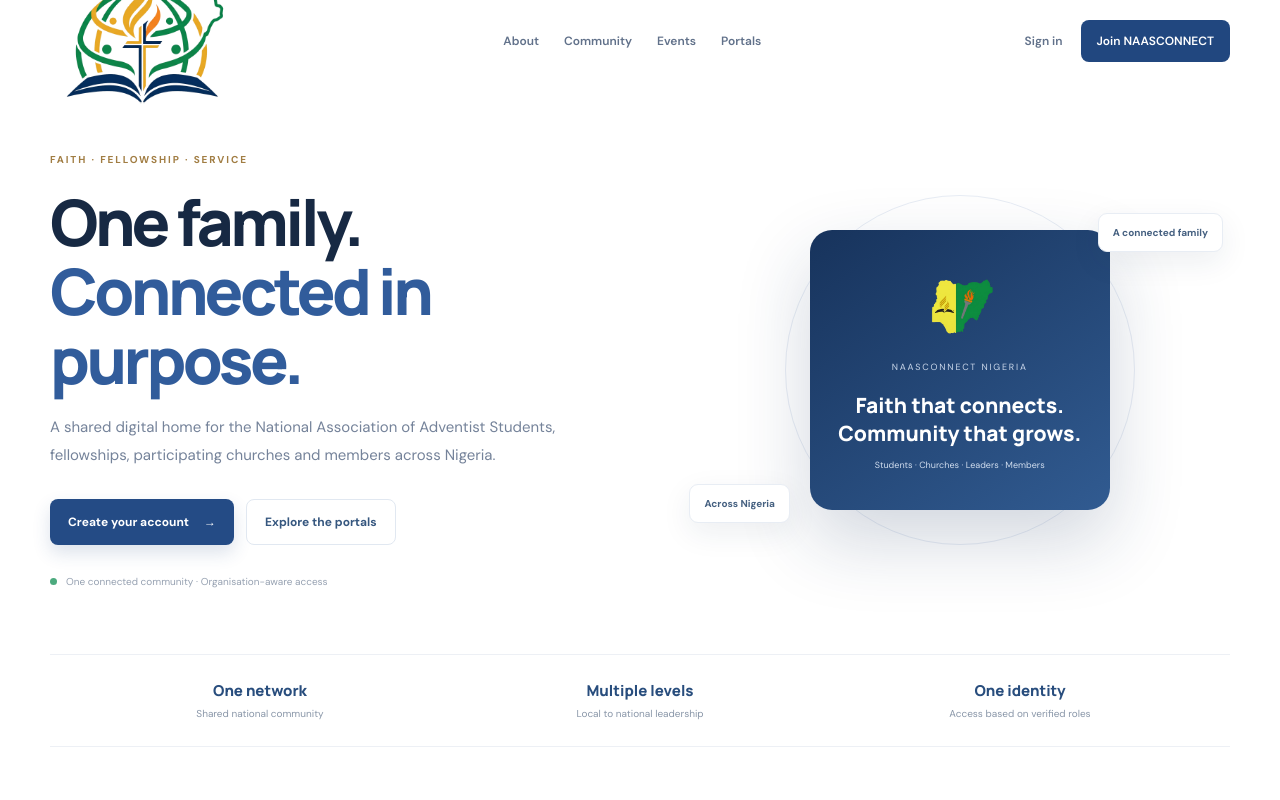
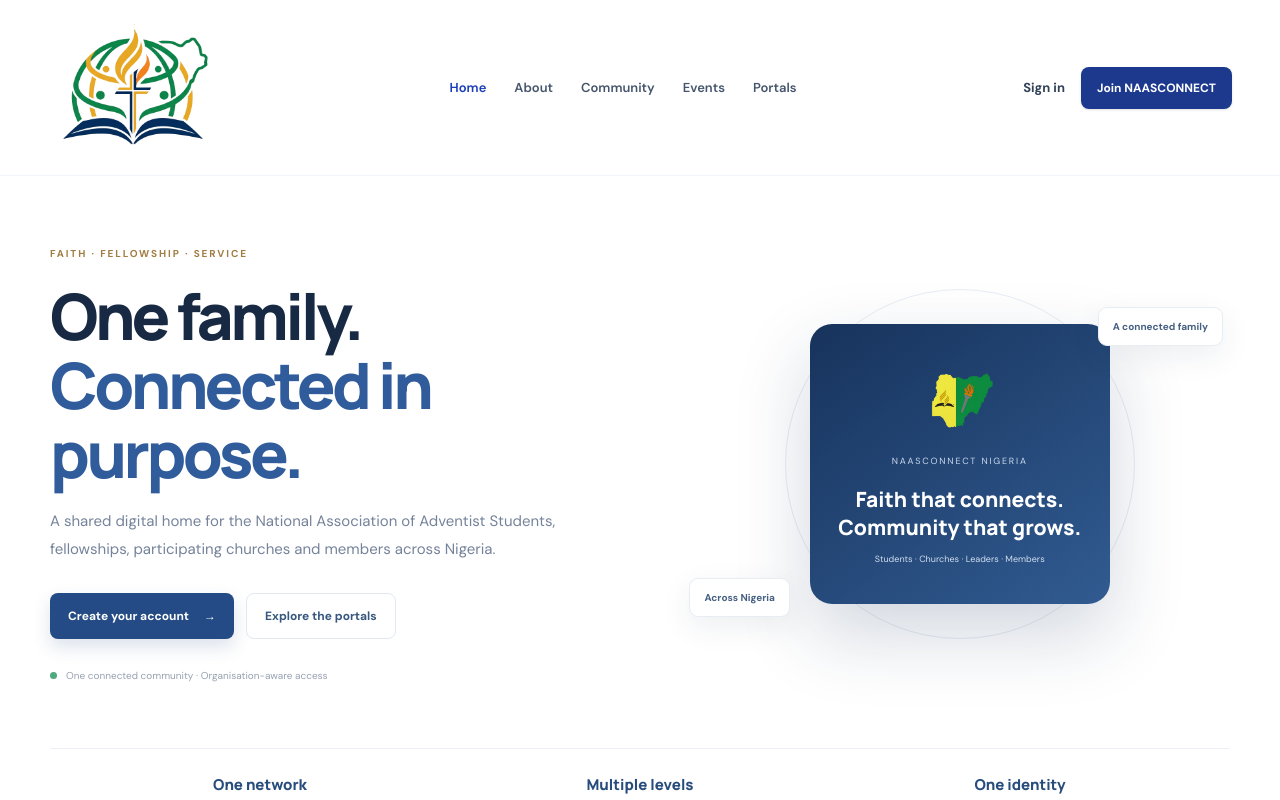
Before and after one commit to TremendousGuru/NAAS, a Next.js app: page / in a window 1280 px wide. Shown: the top 800 px of the page. Built offline with nearby package versions, Linux system fonts and the light colour scheme.

Commit message:
feat(ui): route public pages and improve portal entry experience

```diff
--- a/app/page.tsx
+++ b/app/page.tsx
@@ -1,8 +1,9 @@
 import Image from "next/image";
+import PublicSiteHeader from "@/components/PublicSiteHeader";
 import Link from "next/link";
 export default function HomePage() {
  return <main className="public-site">
-  <header className="public-nav"><Link href="/" className="public-brand"><Image src="/brand/naasconnect-logo.png" alt="NAASCONNECT Nigeria" width={190} height={58} priority/></Link><nav aria-label="Main navigation"><a href="#about">About</a><a href="#community">Community</a><a href="#events">Events</a><Link href="/portals">Portals</Link></nav><div className="public-nav-actions"><Link href="/login">Sign in</Link><Link className="public-nav-cta" href="/login?mode=signup">Join NAASCONNECT</Link></div></header>
+  <PublicSiteHeader />
   <section className="public-hero"><div className="public-hero-copy"><span className="public-eyebrow">FAITH · FELLOWSHIP · SERVICE</span><h1>One family.<br/><em>Connected in purpose.</em></h1><p>A shared digital home for the National Association of Adventist Students, fellowships, participating churches and members across Nigeria.</p><div className="public-hero-actions"><Link href="/login?mode=signup" className="public-primary">Create your account <span>→</span></Link><Link href="/portals" className="public-secondary">Explore the portals</Link></div><div className="public-trust-line"><span/> One connected community · Organisation-aware access</div></div><div className="public-hero-art"><div className="public-art-orbit orbit-one"/><div className="public-art-orbit orbit-two"/><div className="public-art-card"><Image src="/brand/naas-logo.png" alt="NAAS emblem" width={76} height={76}/><span>NAASCONNECT NIGERIA</span><b>Faith that connects.<br/>Community that grows.</b><small>Students · Churches · Leaders · Members</small></div><div className="public-art-tag tag-top">A connected family</div><div className="public-art-tag tag-bottom">Across Nigeria</div></div></section>
   <section className="public-stats"><div><b>One network</b><span>Shared national community</span></div><div><b>Multiple levels</b><span>Local to national leadership</span></div><div><b>One identity</b><span>Access based on verified roles</span></div></section>
   <section className="public-section" id="about"><div className="public-section-intro"><span className="public-eyebrow">A CONNECTED MOVEMENT</span><h2>Built to bring the family closer.</h2><p>NAASCONNECT brings members, campus fellowships, churches and leaders into one organised digital experience—while keeping each organisation's responsibilities and access boundaries clear.</p></div><div className="public-feature-grid"><article><span>01</span><h3>Belong</h3><p>Create your account, complete your profile and connect with the appropriate fellowship or participating church.</p></article><article><span>02</span><h3>Participate</h3><p>Stay connected through community updates, shared resources and the events programme as it becomes available.</p></article><article><span>03</span><h3>Lead responsibly</h3><p>Authorised leaders work within their assigned national, union, zone or institution responsibilities.</p></article></div></section>
```
